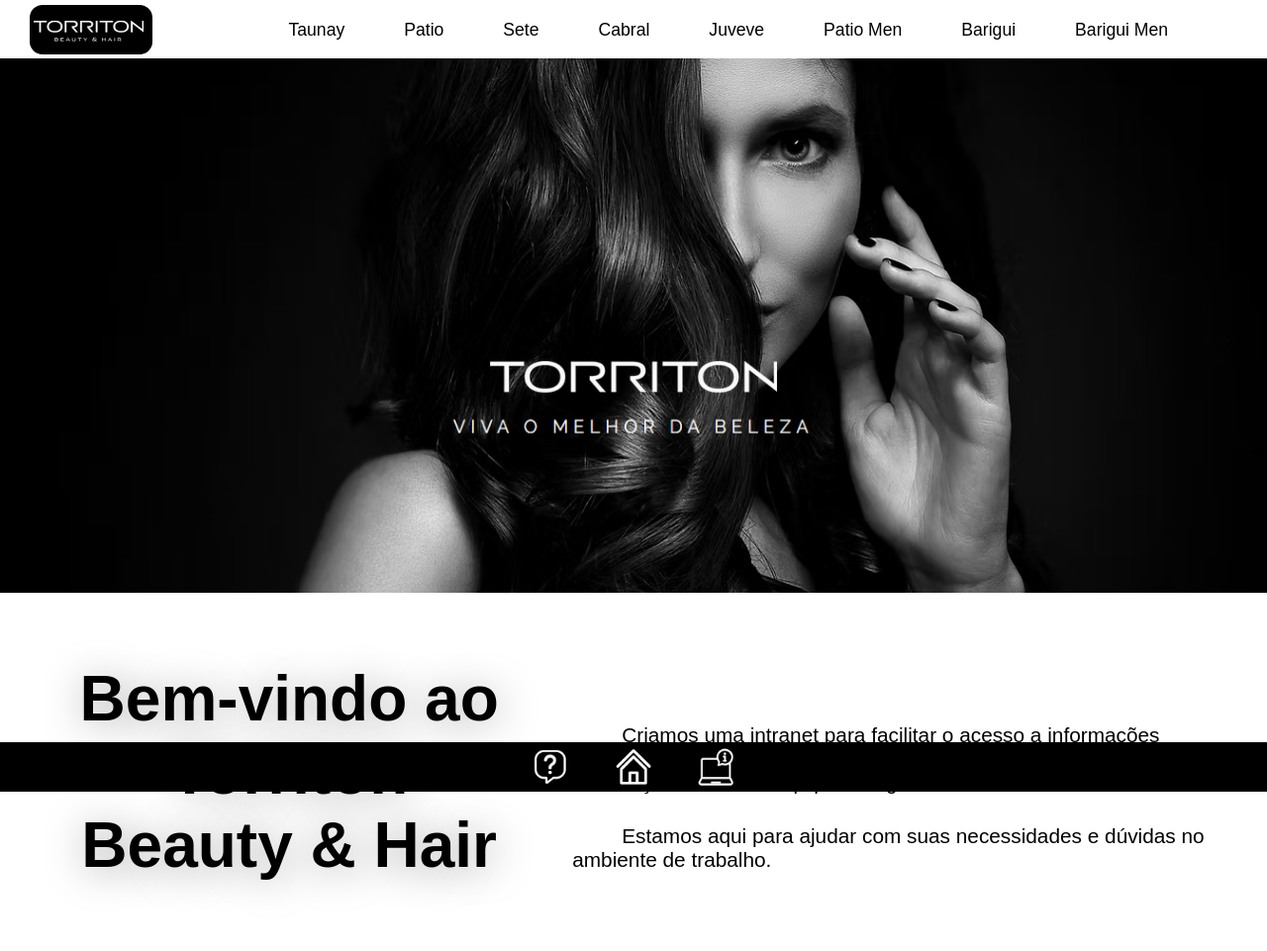
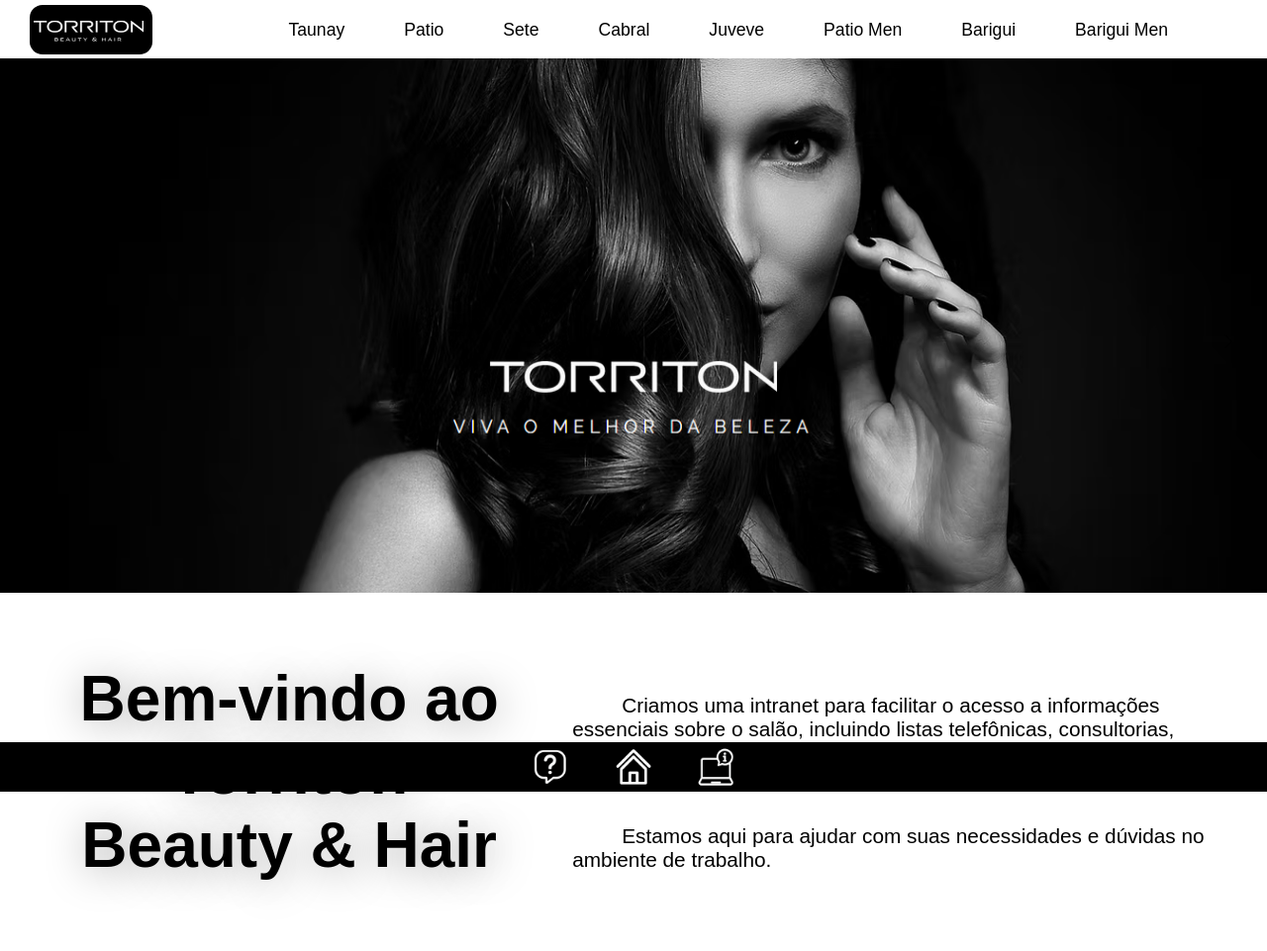
Before and after one commit to IslanMaximo/intranet, a plain HTML site: page index.html in a window 1280 px wide. Shown: the whole page at 99% size. Drawn offline with Linux system fonts and the light colour scheme.

Commit message:
teste
teste

```diff
--- a/style.css
+++ b/style.css
@@ -106,7 +106,7 @@
     text-align: left;
     text-indent: 50px;
     font-size: 1.3em;
-    margin: 30px 0px;
+    margin: 60px 0px;
 }
 footer {
     position: fixed;
```
